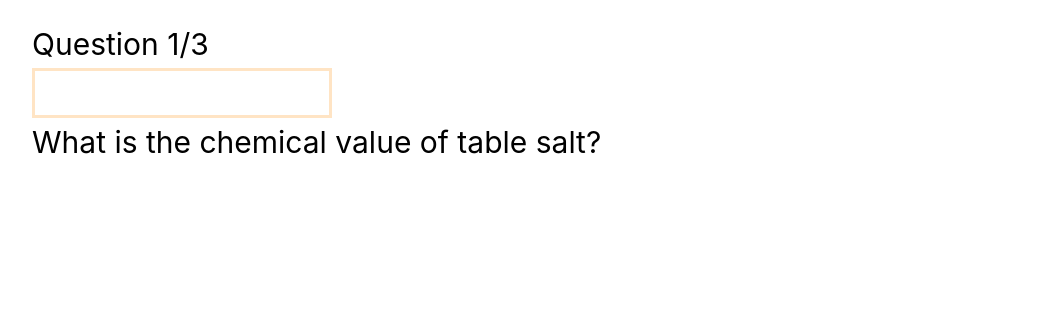
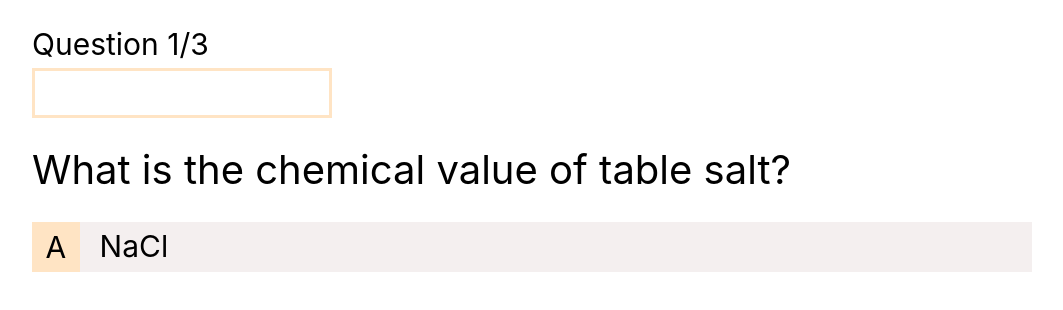
Before and after one commit to KeiranBrown1301/vue-quiz-app, a Vue app: page /quiz/1 in a window 1280 px wide. Shown: the top 310 px of the page, without its empty margins (108-1171 px from the left). Built offline with nearby package versions, Linux system fonts and the light colour scheme.

Commit message:
styling completed for the quiz page.

```diff
--- a/src/assets/views/QuizView.vue
+++ b/src/assets/views/QuizView.vue
@@ -12,7 +12,14 @@
       <div class="question-container">
         <h1 class="question">What is the chemical value of table salt?</h1>
       </div>
-      <div class="questions-container"></div>
+      <div class="questions-container">
+        <div class="option">
+          <p class="option-label">A</p>
+          <div class="option-value">
+            <p>NaCl</p>
+          </div>
+        </div>
+      </div>
     </div>
   </div>
 </template>
@@ -37,4 +44,36 @@ header h4 {
   width: 0%;
   background-color: bisque;
 }
+
+.question-container {
+  margin-top: 20px;
+}
+
+.question {
+  font-size: 40px;
+  margin-bottom: 20px;
+}
+
+.option {
+  display: flex;
+  margin-bottom: 20px;
+  cursor: pointer;
+}
+
+.option-label {
+  background-color: bisque;
+  width: 50px;
+  height: 50px;
+  font-size: 30px;
+  display: flex;
+  align-items: center;
+  justify-content: center;
+}
+
+.option-value {
+  background-color: rgb(244, 239, 239);
+  width: 100%;
+  font-size: 30px;
+  padding: 0 20px;
+}
 </style>
```
